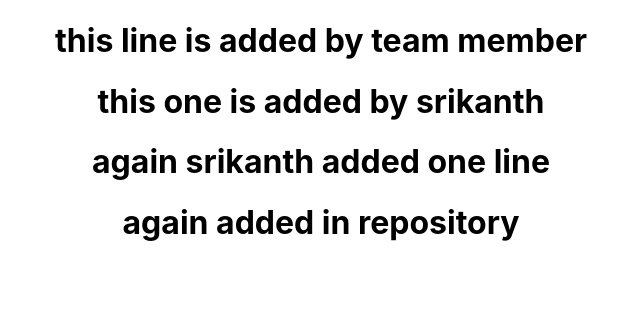
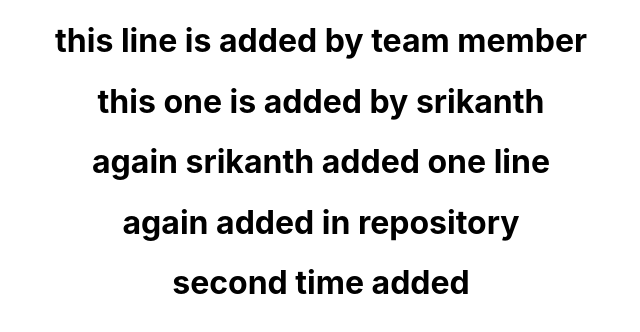
Before and after one commit to Jsrikanth12/repo2504, a React (Create React App) app in the folder hub/: page / in a window 1280 px wide. Shown: the top 332 px of the page, without its empty margins (319-959 px from the left). Built offline with nearby package versions, Linux system fonts and the light colour scheme.

Commit message:
second time added

```diff
--- a/hub/src/App.js
+++ b/hub/src/App.js
@@ -8,6 +8,7 @@ function App() {
     <h1>this one is added by srikanth</h1>
     <h1>again srikanth added one line</h1>
     <h1>again added in repository</h1>
+    <h1>second time added</h1>
     </div>
   );
 }
```
